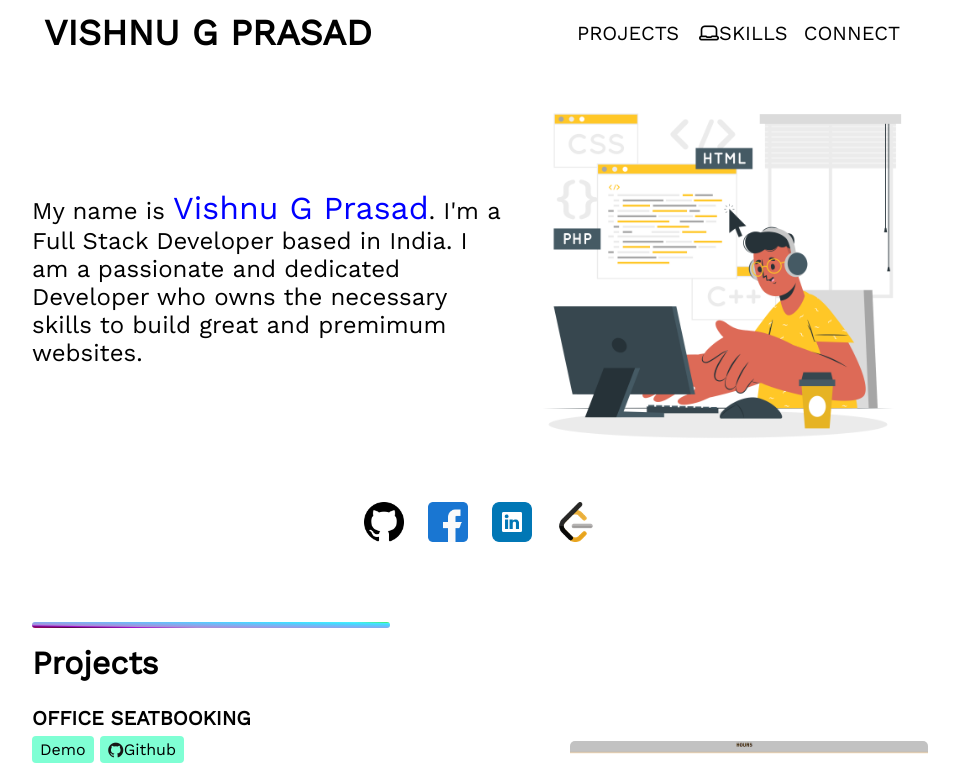
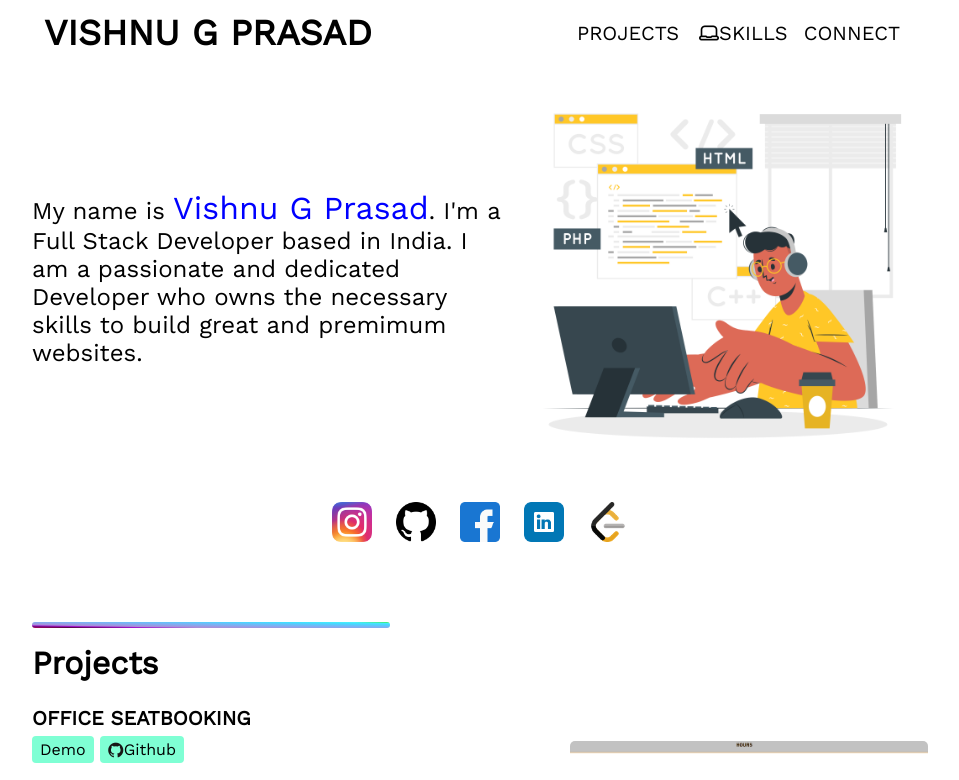
Before and after one commit to vishnugprasad/protfolio, a React (Create React App) app: page / in a window 1280 px wide. Shown: the top 780 px of the page, without its empty margins (160-1119 px from the left). Built offline with nearby package versions, Linux system fonts and the light colour scheme; some icons are missing.

Commit message:
contacts updated

```diff
--- a/src/components/data/social.js
+++ b/src/components/data/social.js
@@ -1,4 +1,9 @@
 export const SocialData = [
+    {
+        platform: "Instagram",
+        link : "https://www.instagram.com/viizhnu/",
+        icon: require("../../assets/instagram.png")
+    },
     {
         platform: "Github",
         link : "https://github.com/vishnugprasad",
```
Also changed, not shown: src/assets/instagram.png (added).
